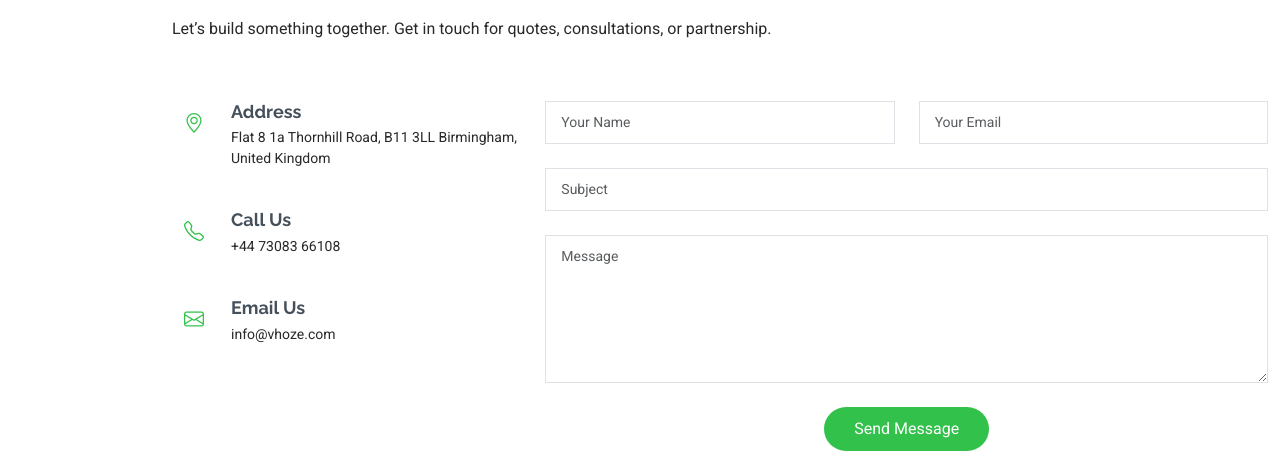
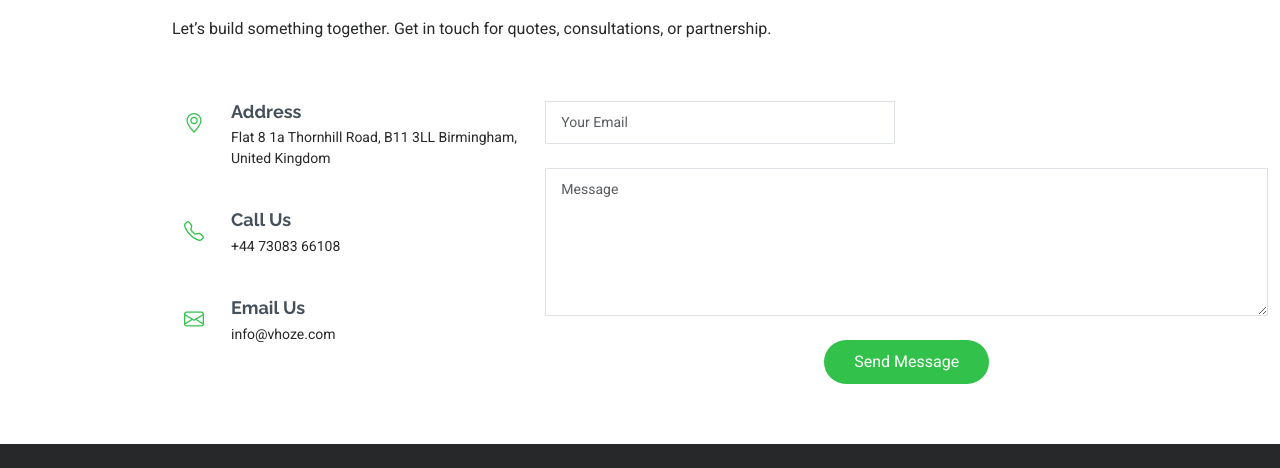
Before and after one commit to oyehamza120/vhozecouk, a plain HTML site: page index.html in a window 1280 px wide. Shown: the part 4617-5085 px from the top of the page. Drawn offline with Linux system fonts and the light colour scheme; a script that the page names is missing.

Commit message:
Update index.html

```diff
--- a/index.html
+++ b/index.html
@@ -580,21 +580,16 @@
 
           </div>
 
+
+
+
           <div class="col-lg-8">
-            <form action="forms/contact.php" method="post" class="php-email-form" data-aos="fade-up"
+            <form action="https://formspree.io/f/manbpjad" method="POST" class="php-email-form" data-aos="fade-up"
               data-aos-delay="200">
               <div class="row gy-4">
 
-                <div class="col-md-6">
-                  <input type="text" name="name" class="form-control" placeholder="Your Name" required="">
-                </div>
-
                 <div class="col-md-6 ">
                   <input type="email" class="form-control" name="email" placeholder="Your Email" required="">
-                </div>
-
-                <div class="col-md-12">
-                  <input type="text" class="form-control" name="subject" placeholder="Subject" required="">
                 </div>
 
                 <div class="col-md-12">
@@ -603,7 +598,7 @@
 
                 <div class="col-md-12 text-center">
                   <div class="loading">Loading</div>
-                  <div class="error-message"></div>
+                  <div class="error-message">Okkkk</div>
                   <div class="sent-message">Your message has been sent. Thank you!</div>
 
                   <button type="submit">Send Message</button>
```
